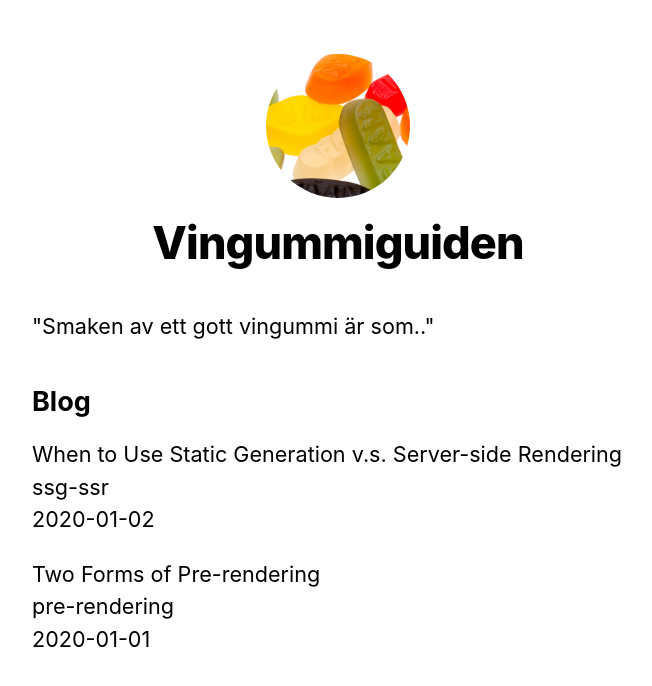
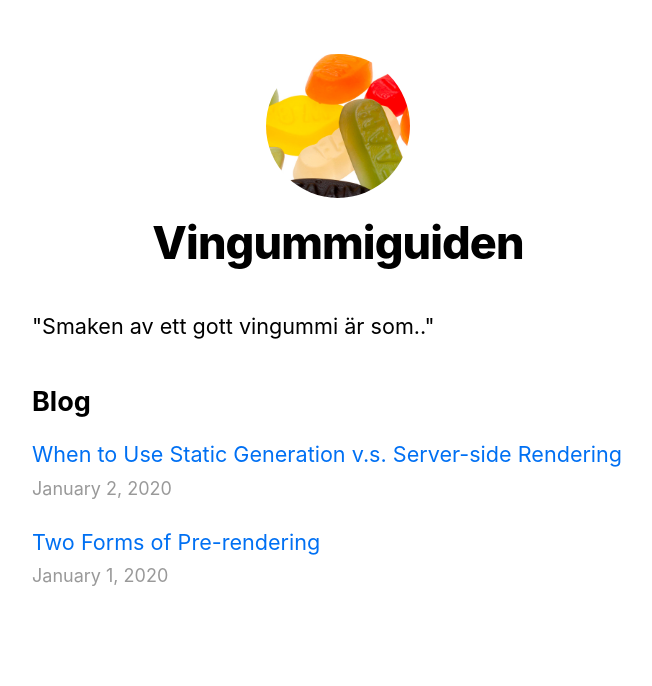
Before and after one commit to palhamel/next-js-blog, a Next.js app: page / in a window 1280 px wide. Shown: the top 686 px of the page, without its empty margins (302-954 px from the left). Built offline with nearby package versions, Linux system fonts and the light colour scheme.

Commit message:
add link to home page

```diff
--- a/pages/index.js
+++ b/pages/index.js
@@ -10,8 +10,8 @@
   const allPostsData = getSortedPostsData()
   return {
     props: {
-      allPostsData
-    }
+      allPostsData,
+    },
   }
 }
 
@@ -34,16 +34,17 @@
         <ul className={utilStyles.list}>
           {allPostsData.map(({ id, date, title }) => (
             <li className={utilStyles.listItem} key={id}>
-              {title}
+              <Link href={`/posts/${id}`}>
+                <a>{title}</a>
+              </Link>
               <br />
-              {id}
-              <br />
-              {date}
+              <small className={utilStyles.lightText}>
+                <Date dateString={date} />
+              </small>
             </li>
           ))}
         </ul>
       </section>
-
     </Layout>
   )
 }
```
